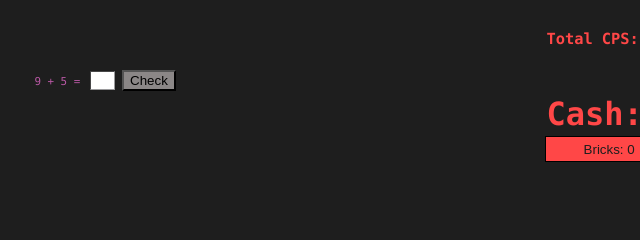
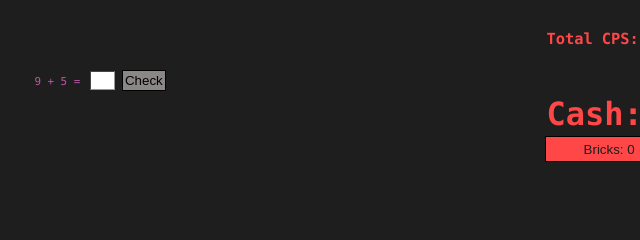
Before and after one commit to d4wgs/d4wgs, a plain HTML site: page IncrementalConstruction/index.html in a window 1280 px wide. Shown: the part 286-526 px from the top of the page, 4-644 px from the left. Drawn offline with nearby package versions, Linux system fonts and the light colour scheme.

Commit message:
math hovers

```diff
--- a/IncrementalConstruction/hoverstyles.css
+++ b/IncrementalConstruction/hoverstyles.css
@@ -57,3 +57,15 @@ transition: 0.5s;
 .bricks_button button:hover {
 background-color: #E11D1D;
 }
+
+.mathcheck button {
+padding: 0.13vw 0.15vw;
+border: 0.05vw solid rgb(0, 0, 0);
+text-align: center;
+cursor: pointer;
+transition: 0.5s;
+}
+
+.mathcheck button:hover {
+background-color: #E11D1D;
+}
```
